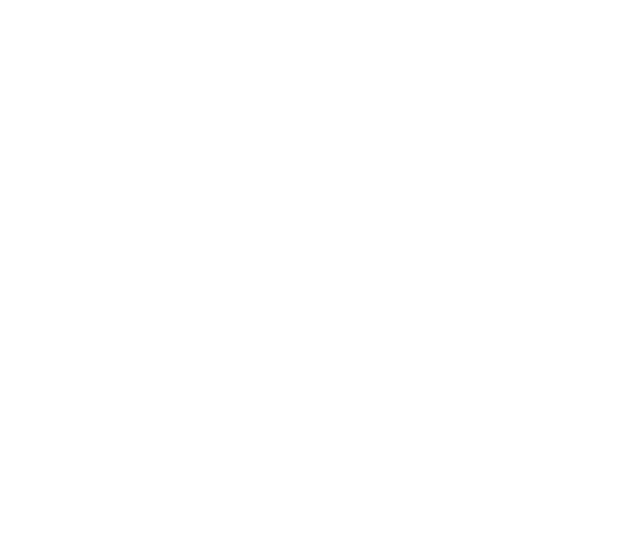
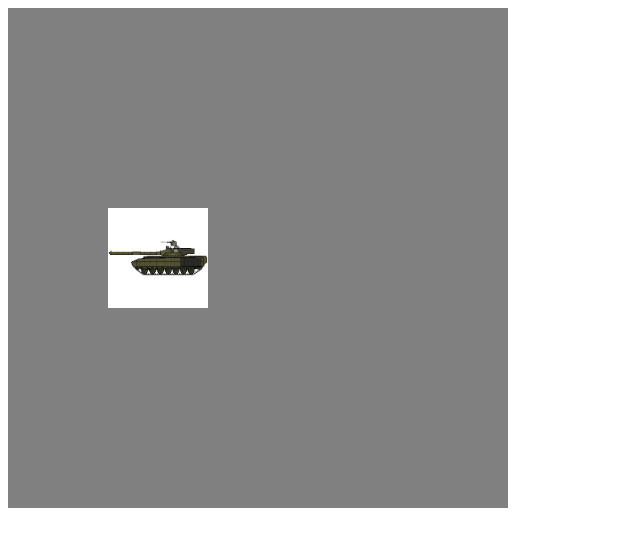
Before and after one commit to haliivi/js_battle_city, a website: page index.html in a window 1280 px wide. Shown: the whole page, without its empty margins (0-640 px from the left). Drawn offline with Linux system fonts and the light colour scheme.

Commit message:
1) Added classes Sprite, Renderer, Container. 2) Refactoring Loader. 3) Plug in new classes to index.html.

```diff
--- /dev/null
+++ b/engine/Container.js
@@ -0,0 +1,26 @@
+(function () {
+    'use strict';
+
+    class Container {
+        constructor() {
+            this.displayObjects = [];
+        }
+
+        add(displayObject) {
+            if (!this.displayObjects.includes(displayObject)) {
+                this.displayObjects.push(displayObject);
+            }
+        }
+
+        remove() {}
+
+        draw(canvas, context) {
+            this.displayObjects.forEach((displayObject) =>
+                displayObject.draw(canvas, context),
+            );
+        }
+    }
+
+    window.GameEngine = window.GameEngine || {};
+    window.GameEngine.Container = Container;
+})();
--- a/engine/Loader.js
+++ b/engine/Loader.js
@@ -8,8 +8,8 @@
                 jsons: [],
             };
             this.resources = {
-                images: [],
-                jsons: [],
+                images: {},
+                jsons: {},
             };
         }
 
@@ -27,7 +27,7 @@
             this.loadOrder.images.forEach((imageData) => {
                 const { name, src } = imageData;
                 const promise = Loader.loadImage(src).then((image) => {
-                    this.resources.images.push({ name, image });
+                    this.resources.images[name] = image;
                     if (this.loadOrder.images.includes(imageData)) {
                         const index = this.loadOrder.images.indexOf(imageData);
                         this.loadOrder.images.splice(index, 1);
@@ -39,7 +39,7 @@
             this.loadOrder.jsons.forEach((jsonData) => {
                 const { name, address } = jsonData;
                 const promise = Loader.loadJSON(address).then((json) => {
-                    this.resources.jsons.push({ name, json });
+                    this.resources.jsons[name] = json;
                     if (this.loadOrder.jsons.includes(jsonData)) {
                         const index = this.loadOrder.jsons.indexOf(jsonData);
                         this.loadOrder.jsons.splice(index, 1);
@@ -71,6 +71,14 @@
                     .catch((err) => reject(err));
             });
         }
+
+        getImage(name) {
+            return this.resources.images[name];
+        }
+
+        getJSON(name) {
+            return this.resources.jsons[name];
+        }
     }
 
     window.GameEngine = window.GameEngine || {};
--- /dev/null
+++ b/engine/Renderer.js
@@ -0,0 +1,41 @@
+(function () {
+    'use strict';
+
+    class Renderer {
+        constructor({ width = 50, height = 50, background = 'balck', update }) {
+            this.canvas = document.createElement('canvas');
+            this.context = this.canvas.getContext('2d');
+
+            this.canvas.width = width;
+            this.canvas.height = height;
+            this.background = background;
+
+            this.update = update || (() => {});
+
+            this.stage = new GameEngine.Container();
+
+            requestAnimationFrame((timestamp) => this.tick(timestamp));
+        }
+
+        tick(timestamp) {
+            this.update(timestamp);
+            this.clear();
+            this.render();
+            requestAnimationFrame((timestamp) => this.tick(timestamp));
+        }
+
+        render() {
+            this.stage.draw(this.canvas, this.context);
+        }
+
+        clear() {
+            this.context.fillStyle = this.background;
+            this.context.beginPath();
+            this.context.rect(0, 0, this.canvas.width, this.canvas.height);
+            this.context.fill();
+        }
+    }
+
+    window.GameEngine = window.GameEngine || {};
+    window.GameEngine.Renderer = Renderer;
+})();
--- /dev/null
+++ b/engine/Sprite.js
@@ -0,0 +1,38 @@
+(function () {
+    'use strict';
+
+    class Sprite {
+        constructor(texture) {
+            this.texture = texture;
+            this.frame = {
+                x: 0,
+                y: 0,
+                width: texture.width,
+                height: texture.height,
+            };
+            this.x = 0;
+            this.y = 0;
+            this.width = this.frame.width;
+            this.height = this.frame.height;
+        }
+
+        draw(canvas, context) {
+            context.drawImage(
+                this.texture,
+
+                this.frame.x,
+                this.frame.y,
+                this.frame.width,
+                this.frame.height,
+
+                this.x,
+                this.y,
+                this.width,
+                this.height,
+            );
+        }
+    }
+
+    window.GameEngine = window.GameEngine || {};
+    window.GameEngine.Sprite = Sprite;
+})();
--- a/index.html
+++ b/index.html
@@ -10,13 +10,47 @@
         <!-- 2) Game -->
         <!-- 3) Rendering -->
         <script src="./engine/Loader.js"></script>
+        <script src="./engine/Renderer.js"></script>
+        <script src="./engine/Sprite.js"></script>
+        <script src="./engine/Container.js"></script>
+
         <script>
-            const { Loader } = GameEngine;
+            const { Loader, Renderer, Sprite, Container } = GameEngine;
+
             const loader = new Loader();
+            const renderer = new Renderer({
+                width: 500,
+                height: 500,
+                background: 'gray',
+
+                // update(timestamp) {
+                //     renderer.draw((canvas, context) => {
+                //         context.fillStyle = 'red';
+                //         context.beginPath();
+                //         context.arc(
+                //             canvas.width / 2 + 100 * Math.cos(timestamp / 100),
+                //             canvas.height / 2 + 100 * Math.sin(timestamp / 100),
+                //             10,
+                //             0,
+                //             Math.PI * 2,
+                //         );
+                //         context.fill();
+                //     });
+                // },
+            });
+
+            document.body.append(renderer.canvas);
+
             loader.addImage('tank', './static/TANK.jpg');
             loader.addJSON('persons', './static/persons.json');
+
             loader.load(() => {
-                console.log('Images loaded');
+                const sprite = new Sprite(loader.getImage('tank'));
+                renderer.stage.add(sprite);
+                sprite.x = 100;
+                sprite.y = 200;
+                sprite.width = 100;
+                sprite.height = 100;
             });
         </script>
     </body>
```
